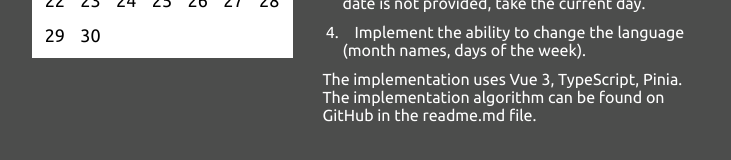
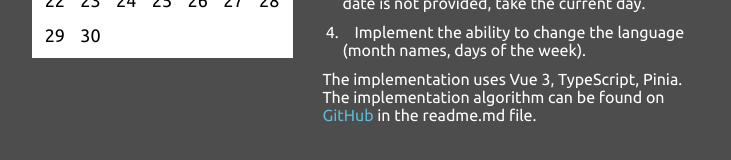
Before and after one commit to VillemanArm/calendar_vue3_ts, a Vue app: page / in a window 1280 px wide. Shown: the part 488-648 px from the top of the page, without its empty margins (273-1004 px from the left). Built offline with nearby package versions, Linux system fonts and the light colour scheme.

Commit message:
feat: add link to description

```diff
--- a/src/App.vue
+++ b/src/App.vue
@@ -54,4 +54,6 @@ const app = useAppStore()
 
       font-size: 16px
 
+
+
 </style>
--- a/src/assets/styles/main.sass
+++ b/src/assets/styles/main.sass
@@ -50,8 +50,14 @@ p
 li
     margin: 0 0 10px 20px
 
+    text-indent: 12px
 
-    text-indent: 12px
+a
+    text-decoration: none
+    color: $light-blue
+
+    &:hover
+        text-decoration: underline
 
 @media (max-width: 768px)
     html
--- a/src/langs/appLangs.ts
+++ b/src/langs/appLangs.ts
@@ -10,7 +10,7 @@ const content = {
             <li>Upon initialization, the component can accept a date property in the format "year-month-day" and switch the current month and day to it. If the date is not provided, take the current day.</li>
             <li>Implement the ability to change the language (month names, days of the week).</li>
             </ol>
-            <p>The implementation uses Vue 3, TypeScript, Pinia. The implementation algorithm can be found on GitHub in the readme.md file.</p>
+            <p>The implementation uses Vue 3, TypeScript, Pinia. The implementation algorithm can be found on <a href="https://github.com/VillemanArm/calendar_vue3_ts">GitHub</a> in the readme.md file.</p>
             `,
         ru: `<h1>Техническое задание.</h1>
             <p>Необходимо разработать на VueJs (2 версии и выше) компонент-календарь.</p>
@@ -21,7 +21,7 @@ const content = {
             <li>При инициализации компонент может принимать свойство даты в формате "год-месяц-день" и переключать текущий месяц и день на нее. Если дата не передана, то берем текущий день.</li>
             <li>Реализовать возможность смены языка (название месяцев, дней недели).</li>
             </ol>
-            <p>В реализации использованы Vue 3, TypeScript, Pinia. Алгоритм реализации можно посмотреть на GitHub в файле readme.md</p>`,
+            <p>В реализации использованы Vue 3, TypeScript, Pinia. Алгоритм реализации можно посмотреть на <a href="https://github.com/VillemanArm/calendar_vue3_ts">GitHub</a> GitHub в файле readme.md</p>`,
     },
 }
 
--- a/src/router/index.ts
+++ b/src/router/index.ts
@@ -1,14 +1,14 @@
 import { createRouter, createWebHistory } from 'vue-router'
-import HomeView from '../views/HomeView.vue'
+
 
 const router = createRouter({
   history: createWebHistory(import.meta.env.BASE_URL),
   routes: [
-    {
-      path: '/',
-      name: 'home',
-      component: HomeView
-    },
+    // {
+    //   path: '/',
+    //   name: 'home',
+    //   component: HomeView
+    // },
     // {
     //   path: '/about',
     //   name: 'about',
--- a/src/views/HomeView.vue
+++ b/src/views/HomeView.vue
@@ -1,5 +1,5 @@
 <script setup lang="ts">
-import NewComponent from '@/components/NewComponent.vue'
+// import NewComponent from '@/components/NewComponent.vue'
 </script>
 
 <template>
```
Also changed, not shown: 1 other file (tests, documents, lock files or other folders).
